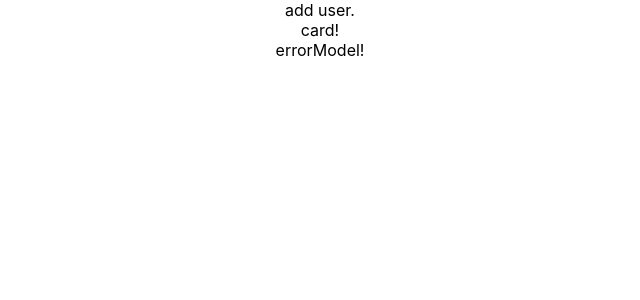
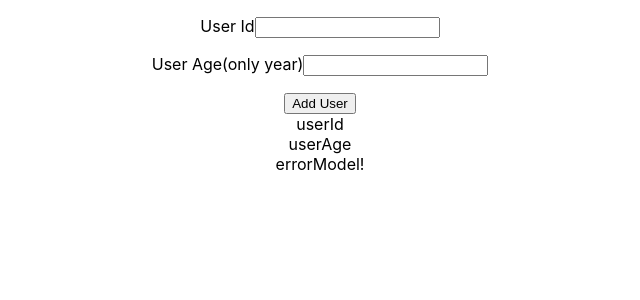
Before and after one commit to samarpansarkar/add-user-and-showing-warning-app, a React (Create React App) app: page / in a window 1280 px wide. Shown: the top 300 px of the page, without its empty margins (320-960 px from the left). Built offline with nearby package versions, Linux system fonts and the light colour scheme.

Commit message:
todo: fix app.js and list.js

```diff
--- a/src/App.js
+++ b/src/App.js
@@ -1,16 +1,36 @@
-import './App.css';
-import AddUser from './Components/AddUser/AddUser';
-import Card from './Components/Card/Card';
-import ErrorModel from './Components/ErrorModel/ErrorModel';
+import "./App.css";
+import AddUser from "./Components/AddUser/AddUser";
+import ErrorModel from "./Components/ErrorModel/ErrorModel";
 
-function App() {
+import React, { useState } from "react";
+import UserList from "./Components/UsersList/UserList";
+
+const App = () => {
+  //const [userInput, setUserInput] = useState(null);
+
+  // const userInputHandler=(userData)=>{
+  //   setUserInput(userData);
+  //   console.log('use Input',userInput);
+  // };
+
+  const Data = [];
+
+  const userInputHandler = (userData) => {
+    if (userData) {
+      let userId = userData["userId"];
+      let userAge = +userData["userAge"];
+
+      Data.push({ userId, userAge});
+      //console.log("app.js", Data);
+    }
+  };
+
   return (
     <div className="App">
-      <AddUser/>
-      <Card />
+      <AddUser userData={userInputHandler} />
+      <UserList userData={Data} />
       <ErrorModel />
     </div>
   );
-}
-
+};
 export default App;
--- a/src/Components/AddUser/AddUser.css
+++ b/src/Components/AddUser/AddUser.css
@@ -0,0 +1,21 @@
+.input-container {
+  margin: 2rem auto;
+  padding: 1rem;
+  width: 90%;
+  max-width: 40rem;
+}
+
+.label {
+  display: block;
+  font-weight: bold;
+  margin-bottom: 0.5rem;
+}
+
+.input{
+  font: inherit;
+  display: block;
+  width: 100%;
+  border: 1px solid #ccc;
+  padding: 0.15rem;
+  margin-bottom: 0.5rem;
+}
--- a/src/Components/AddUser/AddUser.js
+++ b/src/Components/AddUser/AddUser.js
@@ -1,13 +1,62 @@
-import './AddUser.css';
+import React, { useState } from "react";
 
-import React from 'react';
+const User = {
+  userId: "sam",
+  userAge: 30,
+};
 
-const AddUser = () => {
+const AddUser = (props) => {
+  const [userData, setUserData] = useState(User);
+
+  const inputChangeHandler = (input, value) => {
+    //console.log('Adduser',userData);
+    setUserData((prevUserData) => {
+      return {
+        ...prevUserData,
+        [input]: value,
+      };
+    });
+  };
+
+  const onSubmitHandler = (event) => {
+    event.preventDefault();
+    console.log("submit");
+    props.userData(userData);
+  };
+
   return (
-    <div>
-      add user.
-    </div>
-  )
+    <form onSubmit={onSubmitHandler} className="form">
+      <div className="input-group">
+        <p className="input-container">
+          <label className="label" htmlFor="userId">
+            User Id
+          </label>
+          <input
+            className="input"
+            onChange={(event) =>
+              inputChangeHandler("userId", event.target.value)
+            }
+            type="character"
+            id="current-savings"
+          />
+        </p>
+        <p className="input-container">
+          <label className="label" htmlFor="yearly-contribution">
+            User Age(only year)
+          </label>
+          <input
+            className="input"
+            onChange={(event) =>
+              inputChangeHandler("userAge", event.target.value)
+            }
+            type="number"
+            id="yearly-contribution"
+          />
+        </p>
+      </div>
+      <button type="submit">Add User</button>
+    </form>
+  );
 };
 
 export default AddUser;
--- a/src/Components/Card/Card.css
+++ b/src/Components/Card/Card.css
@@ -0,0 +1,4 @@
+.card {
+    border-radius: 10px;
+    box-shadow: 0px 0px 10px 0px rgba(0, 0, 0, 0.75);
+  }
--- a/src/Components/Card/Card.js
+++ b/src/Components/Card/Card.js
@@ -2,12 +2,9 @@ import './Card.css';
 
 import React from 'react'
 
-const Card = () => {
-  return (
-    <div>
-      card!
-    </div>
-  )
+const Card = (props) => {
+  const classes = 'card '+props.className;
+  return <div className={classes}>{props.children}</div>;
 };
 
 export default Card;
--- a/src/Components/UsersList/UserList.js
+++ b/src/Components/UsersList/UserList.js
@@ -0,0 +1,23 @@
+import './UserList.css';
+
+import React from 'react'
+
+const UserList = (props) => {
+
+
+  //const userId = props.Data.userId;
+  //const [userId ,userAge] = props.Data;
+  console.log('userList',props.Data);
+  //console.log(userAge);
+
+  return (
+    <div>
+      <div className='userList-container'>
+        <div className='userList-userID'>userId</div>
+        <div className='userList-userAge'>userAge</div>
+      </div>
+    </div>
+  )
+}
+
+export default UserList
```
Also changed, not shown: src/Components/UsersList/UserList.css (added).
